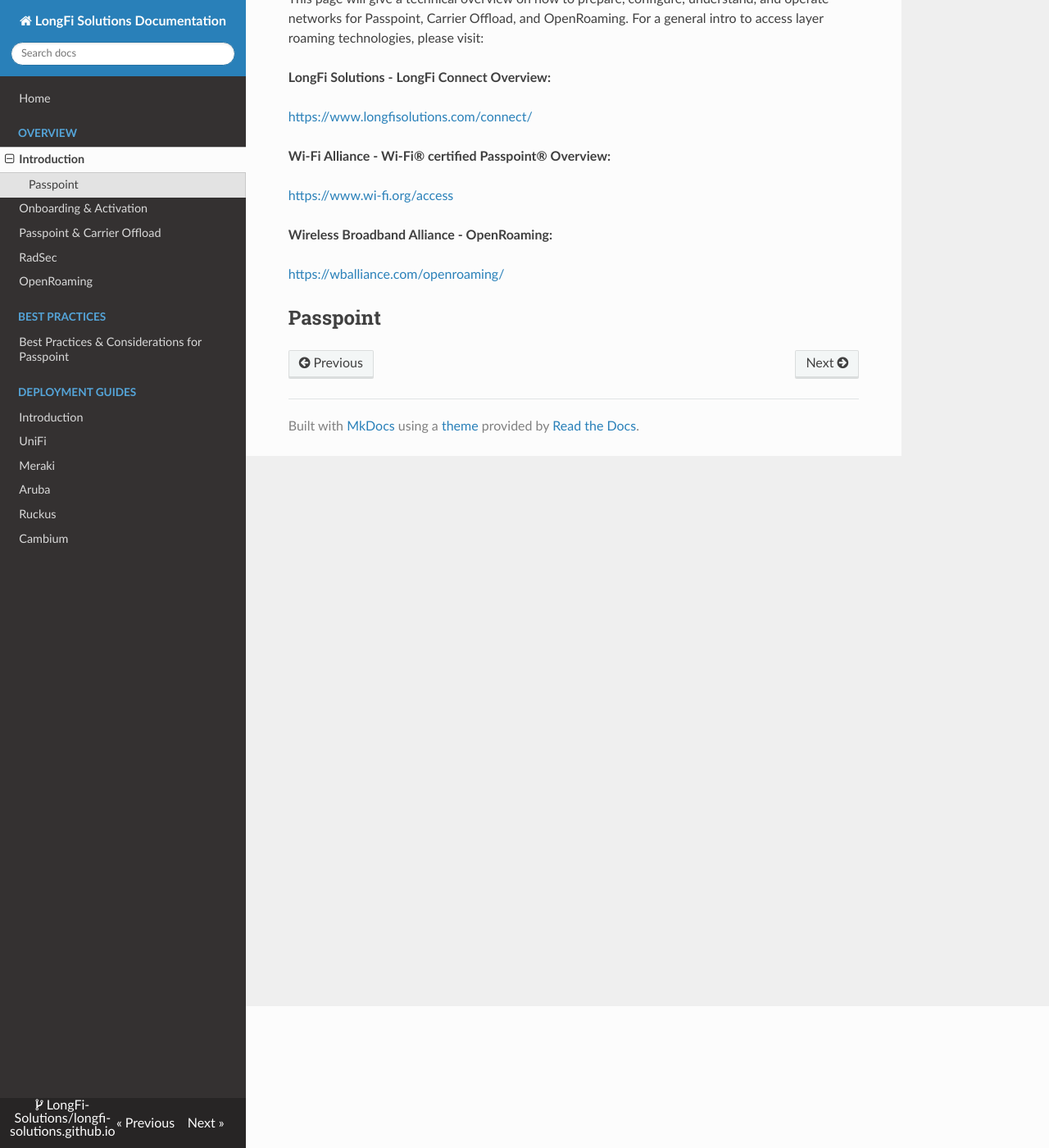
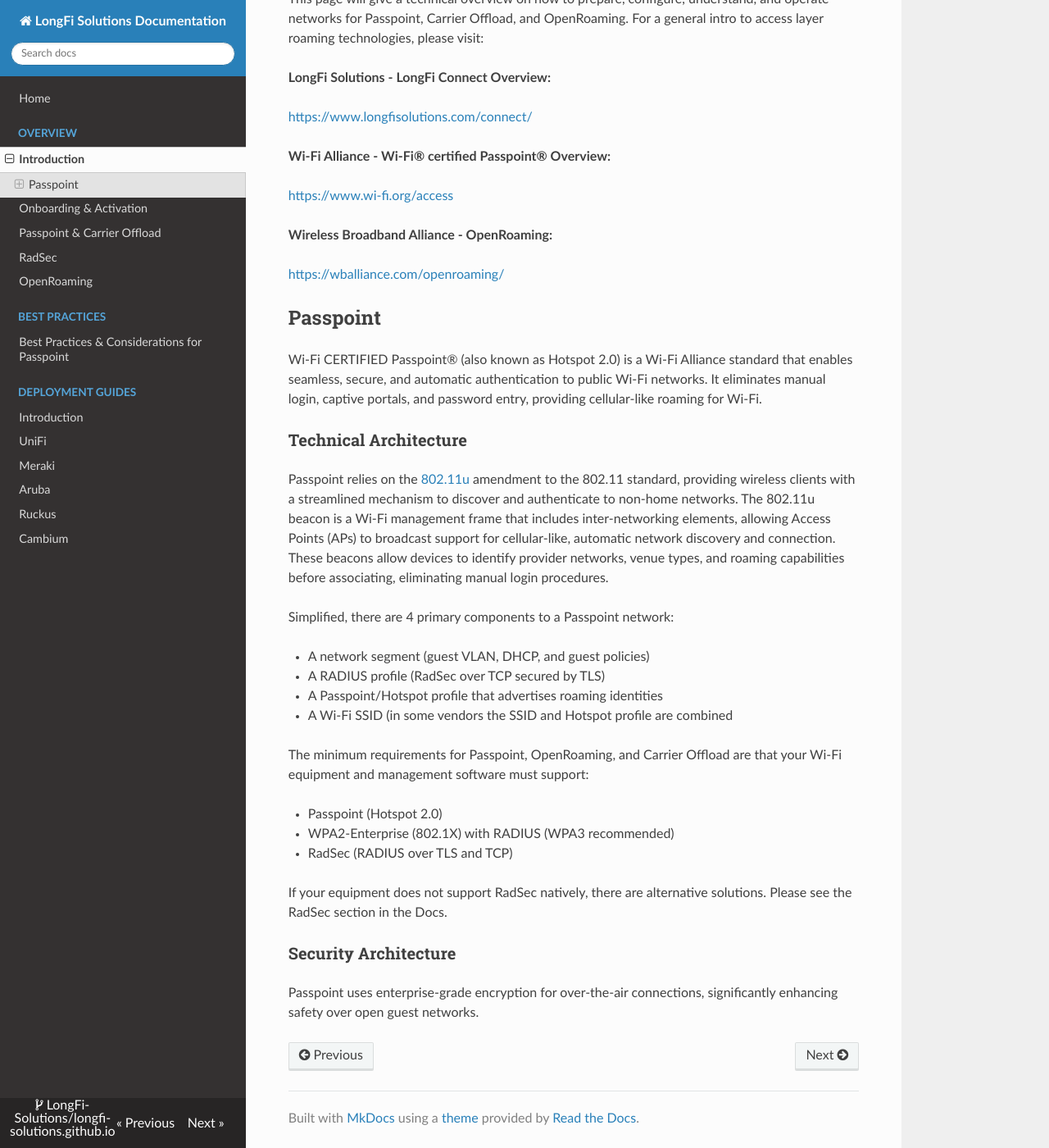
Before and after one commit to LongFi-Solutions/longfi-solutions.github.io, an MkDocs documentation site: the page built from docs/overview/index.md, in a window 1280 px wide and 1400 px high, scrolled down 173 px. Shown: the whole window at 82% size. Built offline with MkDocs 1.6.1, drawn with Linux system fonts in a browser that asks for light colours; nearby versions of some CDN libraries.

Commit message:
Update Overview “index”

```diff
--- a/docs/overview/index.md
+++ b/docs/overview/index.md
@@ -19,3 +19,28 @@ This page will give a technical overview on how to prepare, configure, understan
 [https://wballiance.com/openroaming/](https://wballiance.com/openroaming/)
 
 ## Passpoint
+
+Wi-Fi CERTIFIED Passpoint® (also known as Hotspot 2.0) is a Wi-Fi Alliance standard that enables seamless, secure, and automatic authentication to public Wi-Fi networks.  It eliminates manual login, captive portals, and password entry, providing cellular-like roaming for Wi-Fi.
+
+### Technical Architecture
+
+Passpoint relies on the [802.11u](https://en.wikipedia.org/wiki/IEEE_802.11u) amendment to the 802.11 standard, providing wireless clients with a streamlined mechanism to discover and authenticate to non-home networks.  The 802.11u beacon is a Wi-Fi management frame that includes inter-networking elements, allowing Access Points (APs) to broadcast support for cellular-like, automatic network discovery and connection.  These beacons allow devices to identify provider networks, venue types, and roaming capabilities before associating, eliminating manual login procedures.
+
+Simplified, there are 4 primary components to a Passpoint network:
+
+- A network segment (guest VLAN, DHCP, and guest policies)
+- A RADIUS profile (RadSec over TCP secured by TLS)
+- A Passpoint/Hotspot profile that advertises roaming identities
+- A Wi-Fi SSID (in some vendors the SSID and Hotspot profile are combined
+
+The minimum requirements for Passpoint, OpenRoaming, and Carrier Offload are that your Wi-Fi equipment and management software must support:
+
+- Passpoint (Hotspot 2.0)
+- WPA2-Enterprise (802.1X) with RADIUS (WPA3 recommended)
+- RadSec (RADIUS over TLS and TCP)
+
+If your equipment does not support RadSec natively, there are alternative solutions.  Please see the RadSec section in the Docs.
+
+### Security Architecture
+
+Passpoint uses enterprise-grade encryption for over-the-air connections, significantly enhancing safety over open guest networks.
```
